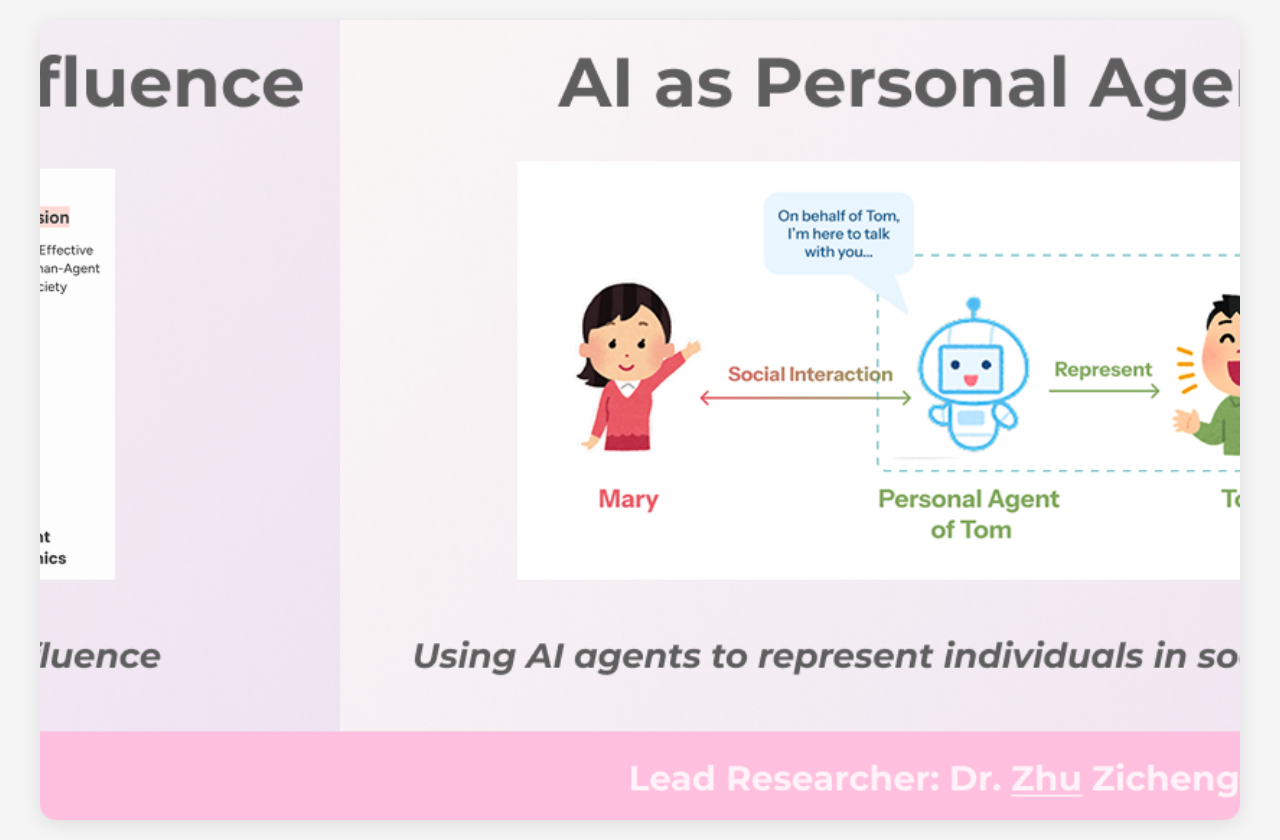
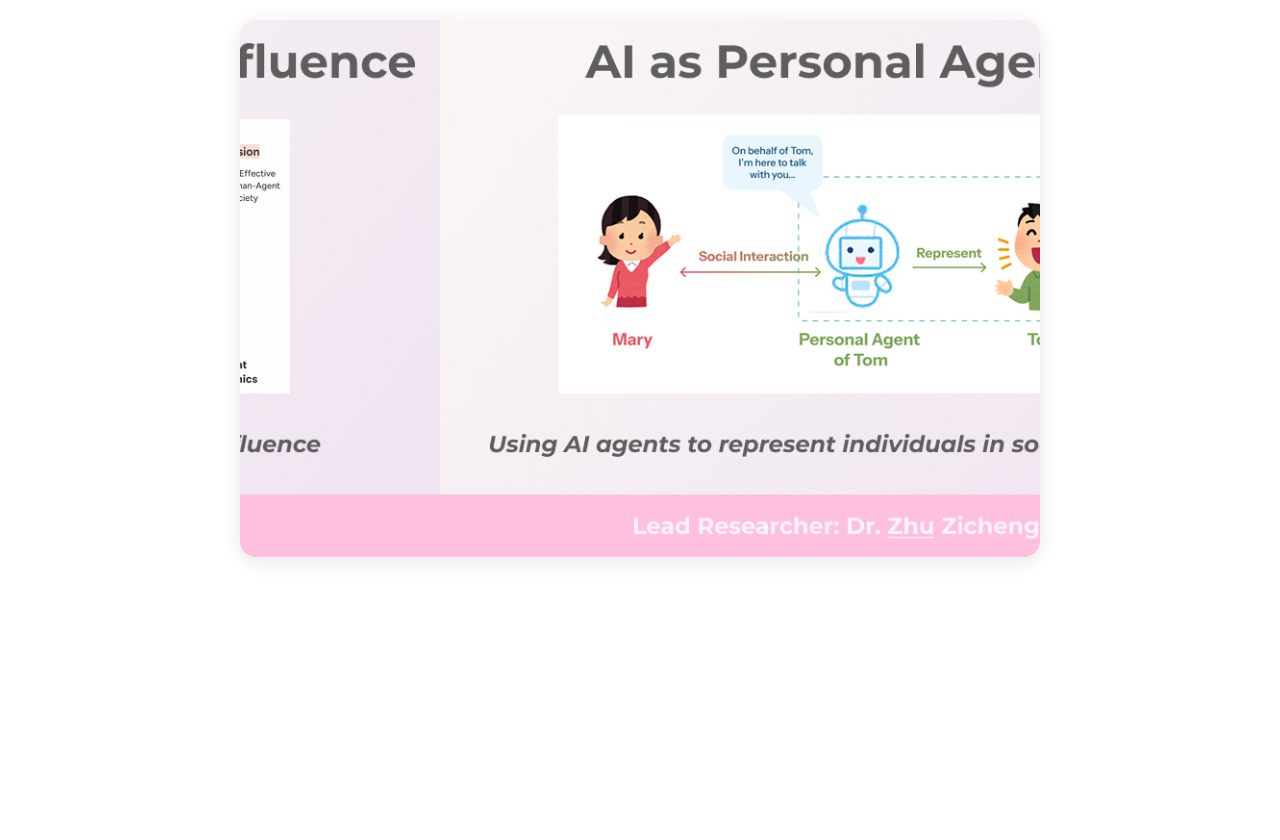
Before and after one commit to lumos309/ai4sg-carousel, a plain HTML site: page index.html in a window 1280 px wide. After the commit the page ends 800 px from the top, so only its background shows below. Drawn offline with Linux system fonts and the light colour scheme.

Commit message:
Update index.html

```diff
--- a/index.html
+++ b/index.html
@@ -8,13 +8,12 @@
     body {
       margin: 0;
       padding: 0;
-      background: #f5f5f5;
+      background: #ffffff;
       font-family: sans-serif;
     }
     .carousel-container {
       width: 100%;
-      max-width: 1200px;
-      max-height: 800px;
+      max-width: 800px;
       overflow: hidden;
       margin: 20px auto;
       border-radius: 16px;
```
